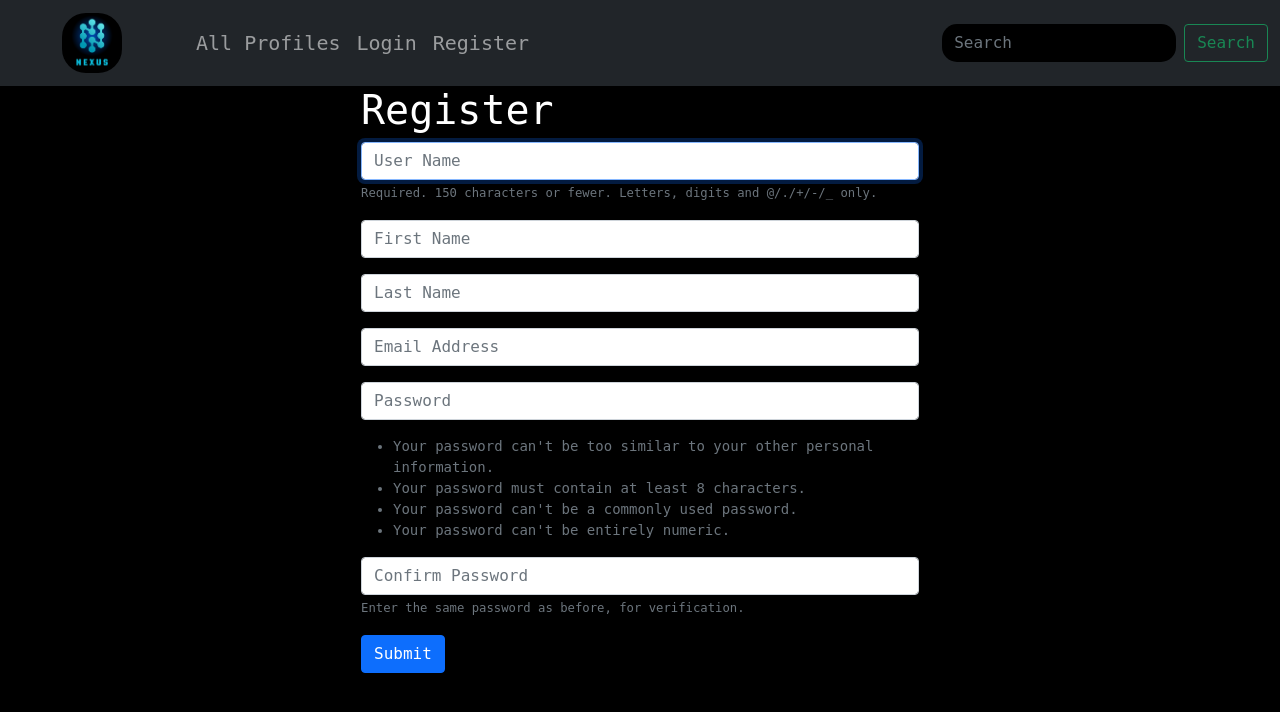
After one commit to DarkmodeAddict/Nexus, a Django app: page /register/ in a window 1280 px wide. The commit adds this page. Shown: the top 712 px of the page. Run offline with Django 5.2, Linux system fonts and the light colour scheme.

Commit message:
User Registration V0.7

```diff
--- a/nexus/forms.py
+++ b/nexus/forms.py
@@ -1,5 +1,7 @@
 from django import forms
 from .models import Nux
+from django.contrib.auth.forms import UserCreationForm
+from django.contrib.auth.models import User
 
 class NuxForm(forms.ModelForm):
     body = forms.CharField(required=True, widget=forms.widgets.Textarea(
@@ -12,3 +14,30 @@ class NuxForm(forms.ModelForm):
     class Meta:
         model = Nux
         exclude = ('user',)
+
+class SignUpForm(UserCreationForm):
+    email = forms.EmailField(label='', widget=forms.TextInput(attrs={'class':'form-control', 'placeholder':'Email Address'}))
+    first_name = forms.CharField(label='', max_length=100, widget=forms.TextInput(attrs={'class':'form-control', 'placeholder':'First Name'}))
+    last_name = forms.CharField(label='', max_length=100, widget=forms.TextInput(attrs={'class':'form-control', 'placeholder':'Last Name'}))
+
+    class Meta:
+        model = User
+        fields = ('username', 'first_name', 'last_name', 'email', 'password1', 'password2')
+
+    def __init__(self, *args, **kwargs):
+        super(SignUpForm, self).__init__(*args, **kwargs)
+
+        self.fields['username'].widget.attrs['class'] = 'form-control'
+        self.fields['username'].widget.attrs['placeholder'] = 'User Name'
+        self.fields['username'].label = ''
+        self.fields['username'].help_text = '<span class="form-text text-muted"><small>Required. 150 characters or fewer. Letters, digits and @/./+/-/_ only.</small></span>'
+
+        self.fields['password1'].widget.attrs['class'] = 'form-control'
+        self.fields['password1'].widget.attrs['placeholder'] = 'Password'
+        self.fields['password1'].label = ''
+        self.fields['password1'].help_text = '<ul class="form-text text-muted small"><li>Your password can\'t be too similar to your other personal information.</li><li>Your password must contain at least 8 characters.</li><li>Your password can\'t be a commonly used password.</li><li>Your password can\'t be entirely numeric.</li></ul>'
+
+        self.fields['password2'].widget.attrs['class'] = 'form-control'
+        self.fields['password2'].widget.attrs['placeholder'] = 'Confirm Password'
+        self.fields['password2'].label = ''
+        self.fields['password2'].help_text = '<span class="form-text text-muted"><small>Enter the same password as before, for verification.</small></span>'
--- a/nexus/templates/navbar.html
+++ b/nexus/templates/navbar.html
@@ -22,6 +22,9 @@
           <li class="nav-item">
             <a class="nav-link nava" href="{% url "login" %}"> Login </a>
           </li>
+          <li class="nav-item">
+            <a class="nav-link nava" href="{% url "login" %}"> Register </a>
+          </li>
         {% endif %}
       </ul>
       <form class="d-flex">
--- /dev/null
+++ b/nexus/templates/register.html
@@ -0,0 +1,12 @@
+{% extends "base.html" %}
+
+{% block content %}
+  <div class="col-md-6 offset-md-3">
+    <h1> Register </h1>
+    <form method="POST" action="">
+      {% csrf_token %}
+      {{ form.as_p }}
+      <button type="submit" class="btn btn-primary">Submit</button>
+    </form>
+  </div>
+{% endblock %}
--- a/nexus/urls.py
+++ b/nexus/urls.py
@@ -6,5 +6,6 @@ urlpatterns = [
     path('profile_list/', views.profile_list, name='profile_list'),
     path('profile/<int:pk>', views.profile, name='profile'),
     path('login/', views.login_user, name='login'),
-    path('logout/', views.logout_user, name='logout')
+    path('logout/', views.logout_user, name='logout'),
+    path('register/', views.register_user, name='register')
 ]
--- a/nexus/views.py
+++ b/nexus/views.py
@@ -1,8 +1,10 @@
 from django.shortcuts import render, redirect
 from django.contrib import messages
 from .models import Profile, Nux
-from .forms import NuxForm
+from .forms import NuxForm, SignUpForm
 from django.contrib.auth import authenticate, login, logout
+from django.contrib.auth.forms import UserCreationForm
+from django import forms
 
 def home(request):
     if request.user.is_authenticated:
@@ -64,3 +66,20 @@ def logout_user(request):
     logout(request)
     messages.success(request, ('You have been logged out'))
     return redirect('home')
+
+def register_user(request):
+    form = SignUpForm()
+    if request.method == 'POST':
+        form = SignUpForm(request.POST)
+        if form.is_valid():
+            form.save()
+            username = form.cleaned_data['username']
+            password = form.cleaned_data['password1']
+            first_name = form.cleaned_data['first_name']
+            last_name = form.cleaned_data['last_name']
+            email = form.cleaned_data['email']
+            user = authenticate(username=username, password=password)
+            login(request, user)
+            messages.success(request, ('Registered successfully! Welcome to Nexus.com!'))
+            return redirect('home')
+    return render(request, 'register.html', {'form':form})
```
Also changed, not shown: Logs.md (+6 -0 lines), db.sqlite3.
